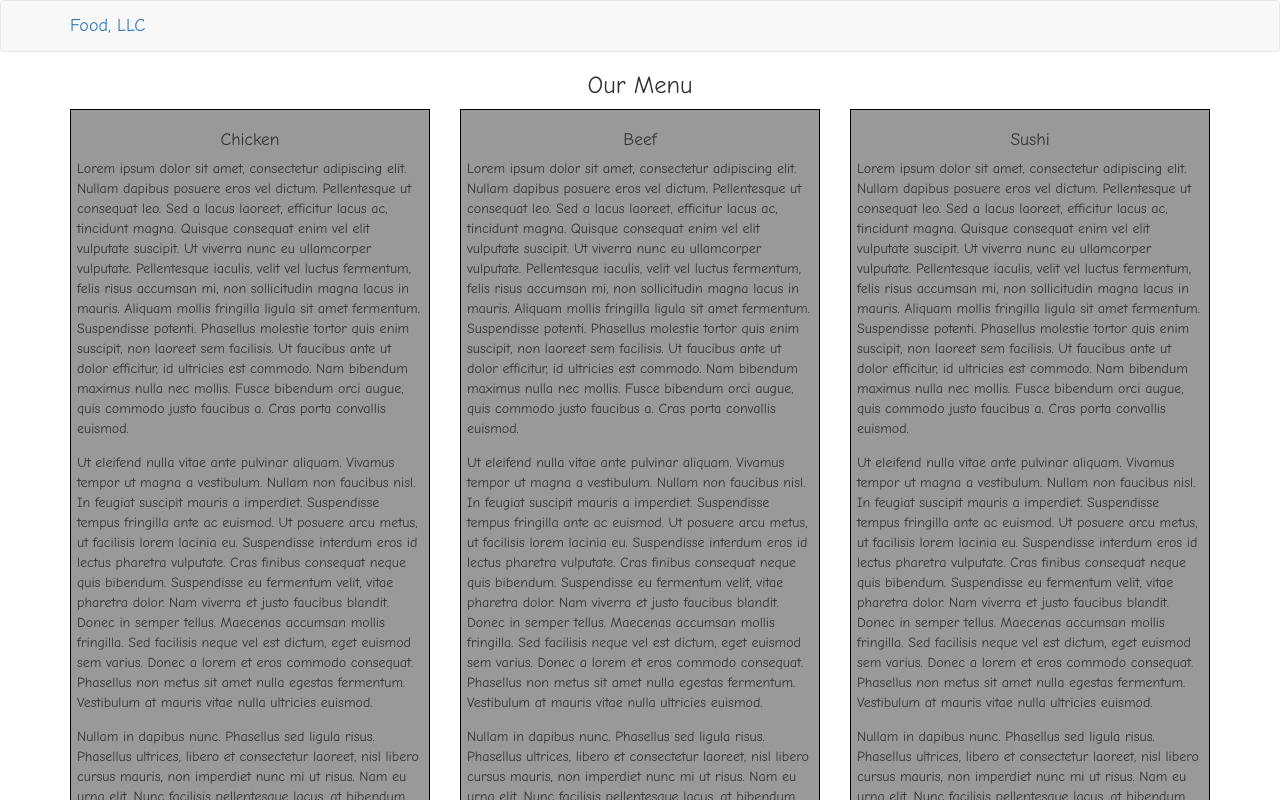
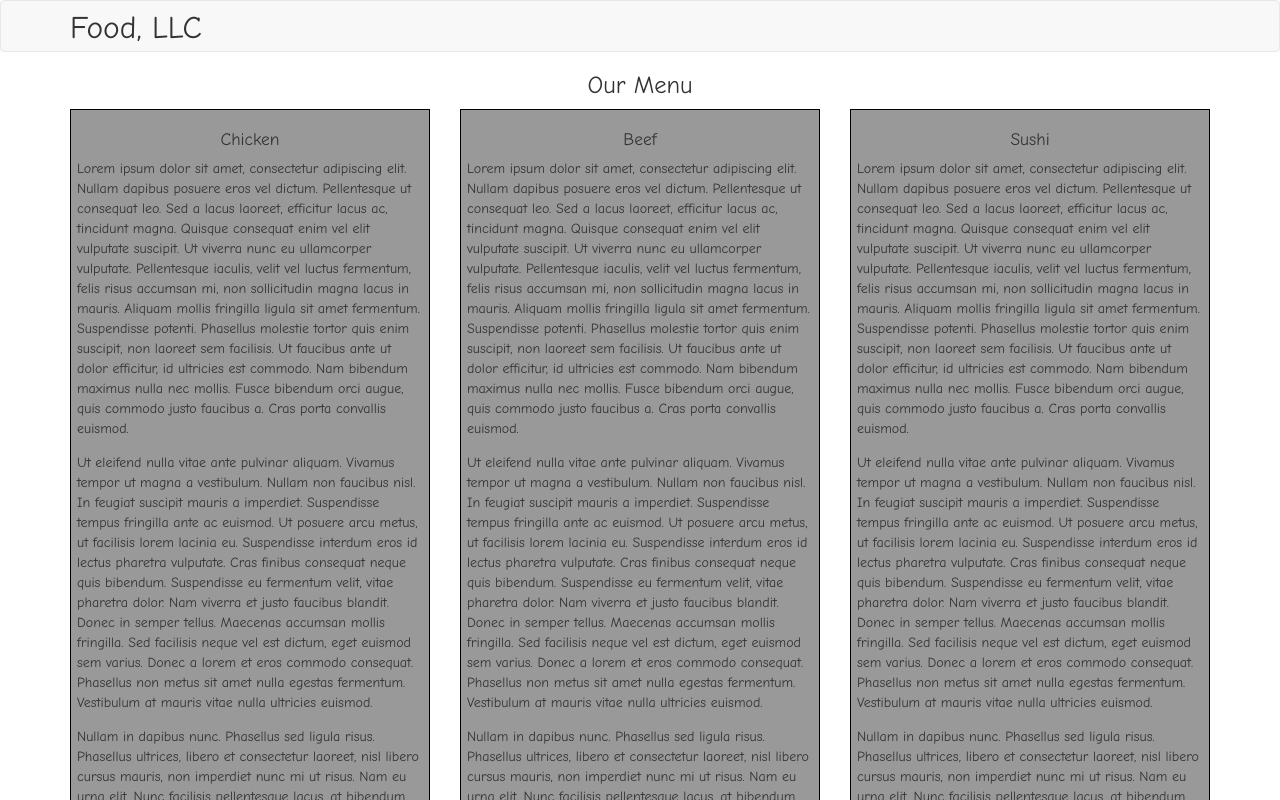
Before and after one commit to harishmanepally/coursera-test, a plain HTML site: page module-3/index.html in a window 1280 px wide. Shown: the top 800 px of the page. Drawn offline with Linux system fonts and the light colour scheme.

Commit message:
font changes heading

```diff
--- a/module-3/css/styles.css
+++ b/module-3/css/styles.css
@@ -5,6 +5,20 @@
 
 h1 {
     font-size: 1.75em;
+    font-family: inherit;
+font-weight: 500;
+line-height: 1.1;
+color: inherit;
+
+}
+.colrr{
+  font-size: 1.75em;
+  font-family: inherit;
+font-weight: 500;
+line-height: 0.8;
+color: inherit;
+color: #333;
+
 }
 
 section {
--- a/module-3/index.html
+++ b/module-3/index.html
@@ -23,7 +23,7 @@
       <div class="container">
         <div class="navbar-header">
           <div class="navbar-brand">
-            <a href="index.html" class="">Food, LLC</a>
+            <a href="index.html" class="colrr">Food, LLC</a>
           </div>
           <button type="button" class="navbar-toggle collapsed" data-toggle="collapse" data-target="#collapsable-nav" aria-expanded="false">
             <span class="sr-only">Toggle navigation</span>
```
